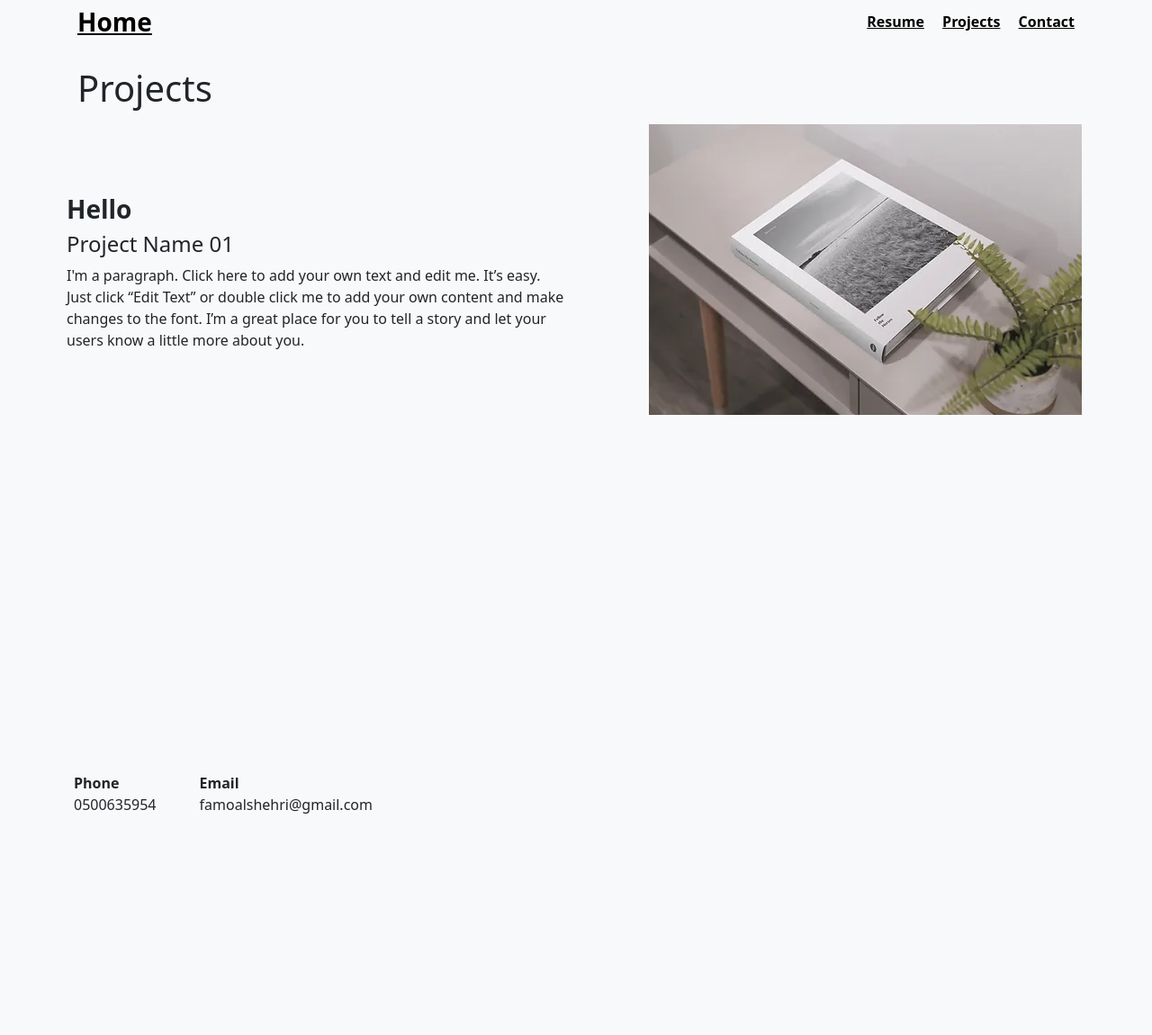
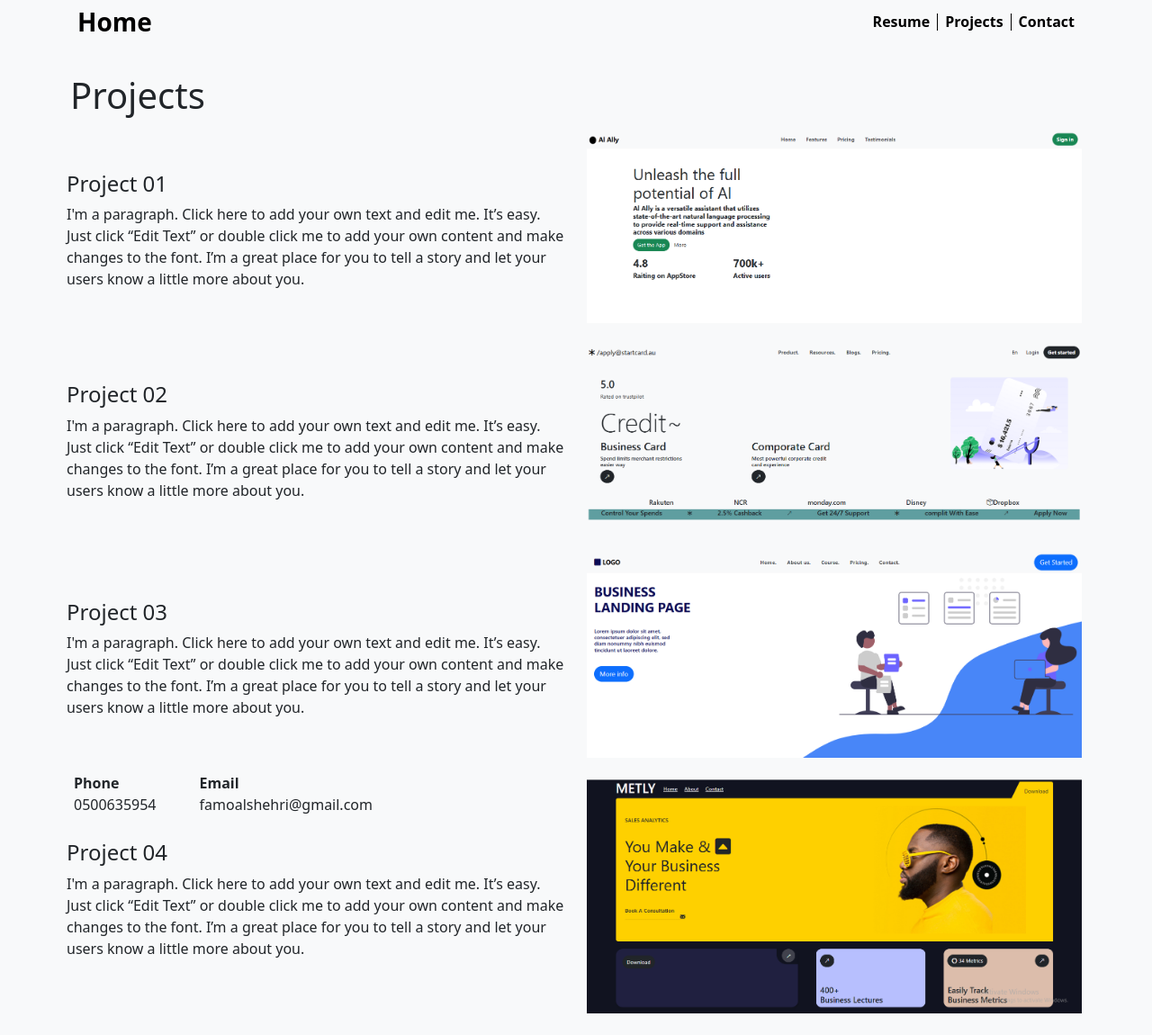
Before and after one commit to fajer04/portfolio, a plain HTML site: page projects.html in a window 1280 px wide. Shown: the whole page at 90% size. Before the commit the page ends 922 px from the top, so only its background shows below. Drawn offline with nearby package versions, Linux system fonts and the light colour scheme.

Commit message:
last update

```diff
--- a/projects.html
+++ b/projects.html
@@ -14,17 +14,23 @@
     <div class="container p-2">
         <div class="d-flex justify-content-between">
             <div class="h3">
-                <a href="/index.html" class="px-2 text-nav">Home</a>
+                <a href="/index.html" class="px-2 text-nav text-decoration-none">Home</a>
             </div>
             <div class="d-flex align-items-center gap-3">
-                <div class="d-none d-md-block h6">
-                    <a href="/resume.html" class="px-2 text-nav">Resume</a>
-                    <a href="/projects.html" class="px-2 text-nav">Projects</a>
-                    <a href="/contact.html" class="px-2 text-nav">Contact</a>
+                <div class=" h6 d-flex">
+                    <div>
+                        <a href="/resume.html" class="px-2 text-nav text-decoration-none desktop-none">Resume</a>
+                    </div>
+                    <div class="border-start border-end border-black">
+                        <a href="/projects.html" class="px-2 text-nav text-decoration-none desktop-none">Projects</a>
+                    </div>
+                    <div>
+                        <a href="/contact.html" class="px-2 text-nav text-decoration-none desktop-none">Contact</a>
+                    </div>
                 </div>
                 <button class="btn btn d-md-none" type="button" data-bs-toggle="offcanvas" data-bs-target="#offcanvasWithBothOptions" aria-controls="offcanvasWithBothOptions">
-                    <h1><i class="bi bi-card-text"></i></h1>
-                </button>
+                <h1><i class="bi bi-card-text"></i></h1>
+            </button>
             </div>
         </div>
     </div>
@@ -53,18 +59,53 @@
 
     <!-- **container Projects** -->
     <div class="container h-100-vh p-2">
-        <div class="col-12 col-md-6 text-center text-md-start p-2">
+        <div class="col-12 col-md-6 text-center text-md-start my-3">
             <h1>Projects</h1>
         </div>
         <div class="col-12">
             <div class="row d-flex align-items-center">
                 <div class="col-12 col-md-6 text-center text-md-start p-2">
-                <h3>Hello</h3>
-                <h4>Project Name 01</h4>
+                <h4>Project 01</h4>
                 <p>I'm a paragraph. Click here to add your own text and edit me. It’s easy. Just click “Edit Text” or double click me to  add your own content and make changes to the font. I’m a great place for you to tell a story and let your users know a little more about you. </p>
             </div>
             <div class="col-12 col-md-6 mb-4 d-flex justify-content-md-end">
-                <img src="/images/imgProject.png" alt="Project Image" class="img-fluid">
+                <img src="/images/Task-1.png" alt="Project Image" class="img-fluid">
+            </div>
+            </div>
+        </div>
+
+        <div class="col-12">
+            <div class="row d-flex align-items-center">
+                <div class="col-12 col-md-6 text-center text-md-start p-2">
+                <h4>Project 02</h4>
+                <p>I'm a paragraph. Click here to add your own text and edit me. It’s easy. Just click “Edit Text” or double click me to  add your own content and make changes to the font. I’m a great place for you to tell a story and let your users know a little more about you. </p>
+            </div>
+            <div class="col-12 col-md-6 mb-4 d-flex justify-content-md-end">
+                <img src="/images/Task-2.png" alt="Project Image" class="img-fluid">
+            </div>
+            </div>
+        </div>
+
+        <div class="col-12">
+            <div class="row d-flex align-items-center">
+                <div class="col-12 col-md-6 text-center text-md-start p-2">
+                <h4>Project 03</h4>
+                <p>I'm a paragraph. Click here to add your own text and edit me. It’s easy. Just click “Edit Text” or double click me to  add your own content and make changes to the font. I’m a great place for you to tell a story and let your users know a little more about you. </p>
+            </div>
+            <div class="col-12 col-md-6 mb-4 d-flex justify-content-md-end">
+                <img src="/images/Task-3.png" alt="Project Image" class="img-fluid">
+            </div>
+            </div>
+        </div>
+
+        <div class="col-12">
+            <div class="row d-flex align-items-center">
+                <div class="col-12 col-md-6 text-center text-md-start p-2">
+                <h4>Project 04</h4>
+                <p>I'm a paragraph. Click here to add your own text and edit me. It’s easy. Just click “Edit Text” or double click me to  add your own content and make changes to the font. I’m a great place for you to tell a story and let your users know a little more about you. </p>
+            </div>
+            <div class="col-12 col-md-6 mb-4 d-flex justify-content-md-end">
+                <img src="/images/Task-4.png" alt="Project Image" class="img-fluid">
             </div>
             </div>
         </div>
--- a/style.css
+++ b/style.css
@@ -49,6 +49,14 @@ h3 {
 }
 
 
+.logo{
+    width: 25vw;
+    height: 25vw;
+    max-width: 80px;
+    max-height: 80px;
+}
+
+
 .circle {
     width: 25vw;
     height: 25vw;
```
Also changed, not shown: contact.html (+11 -5 lines), index.html (+2 -1 lines), resume.html (+49 -9 lines), images/Logo.svg (added), images/Task-1.png (added), images/Task-2.png (added), images/Task-3.png (added), images/Task-4.png (added).
